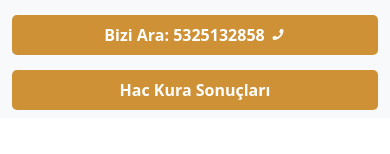
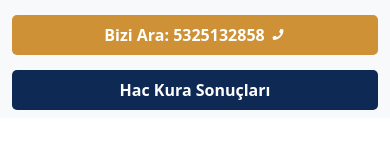
Before and after one commit to erenyusufduran/birey-tour, a React (Vite) app: page / in a window 390 px wide. Both pictures are taken after a click on the button 350 px from the left and 38 px from the top of the page. Shown: the part 404-558 px from the top of the page. Built offline with nearby package versions, Linux system fonts and the light colour scheme.

Commit message:
navbutton

```diff
--- a/src/components/Navbar.jsx
+++ b/src/components/Navbar.jsx
@@ -169,7 +169,7 @@ function NavBar({ expanded, setExpanded }) {
               </a>
             </NavItems>
 
-            <LotteryButton style={{ backgroundColor: '#ce9136' }}>
+            <LotteryButton style={{ backgroundColor: '#0E2954' }}>
               <a style={{ color: '#fff', textDecoration: 'none' }}>Hac Kura Sonuçları</a>
             </LotteryButton>
           </StyledForm>
```
